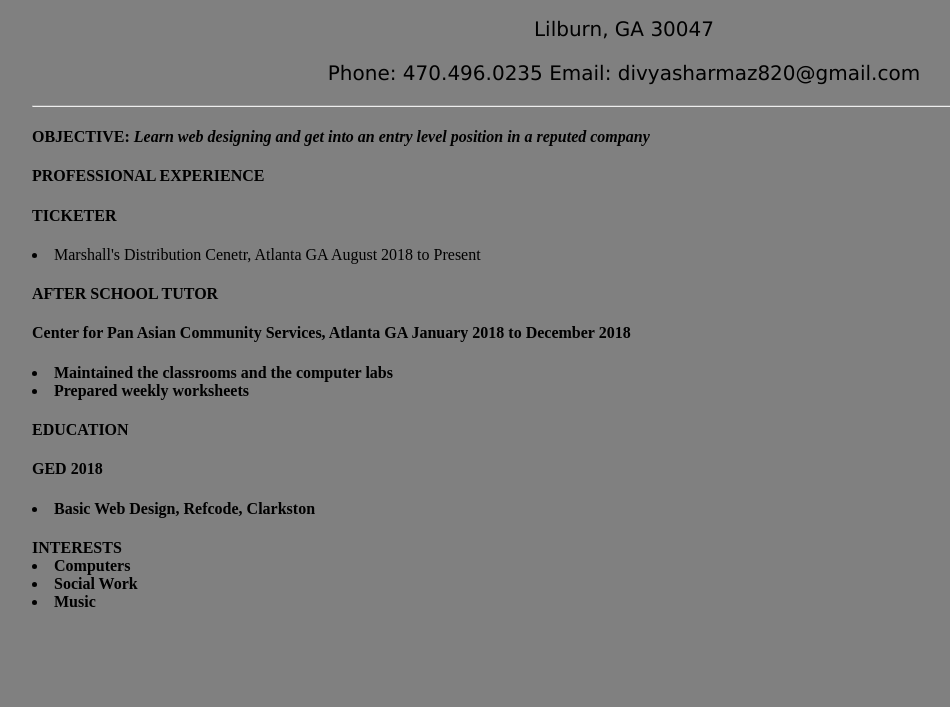
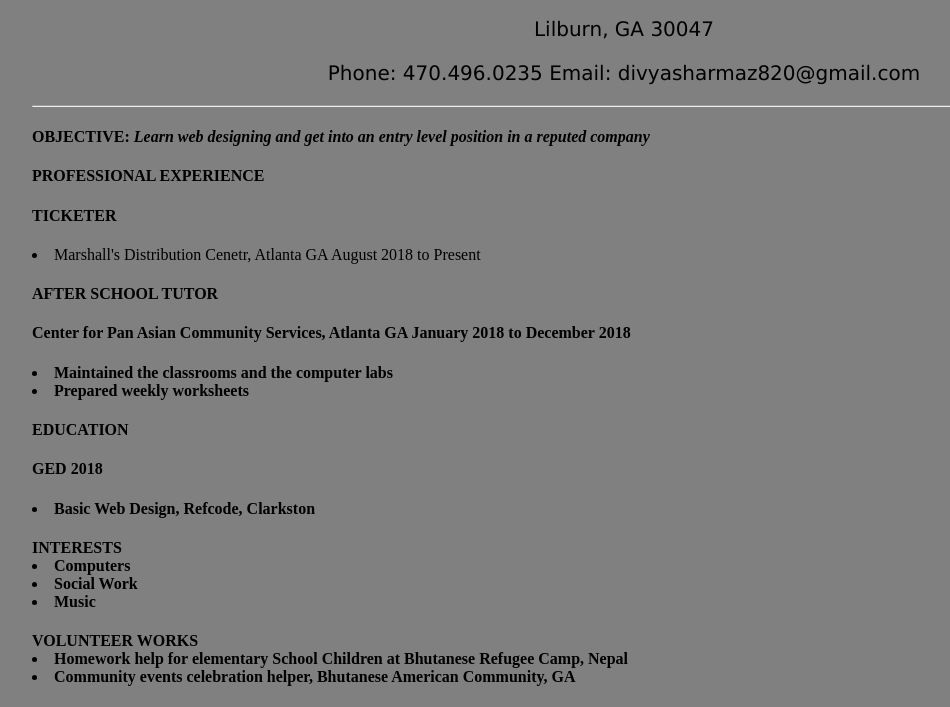
Before and after one commit to DivyaSharma1998/DivyaSharma1998.github.io, a plain HTML site: page resume.html in a window 1280 px wide. Shown: the part 133-840 px from the top of the page, without its empty margins (16-966 px from the left). Before the commit the page ends 800 px from the top, so only its background shows below. Drawn offline with Linux system fonts and the light colour scheme.

Commit message:
Update resume.html

```diff
--- a/resume.html
+++ b/resume.html
@@ -29,6 +29,9 @@
 <li>Computers</li>
 <li>Social Work</li>
 <li>Music</li>
+<h4>VOLUNTEER WORKS<h/4>
+<li>Homework help for elementary School Children at Bhutanese Refugee Camp, Nepal</li>
+<li>Community events celebration helper, Bhutanese American Community, GA</li>
 </div>
 <div id="footer">
 
```
